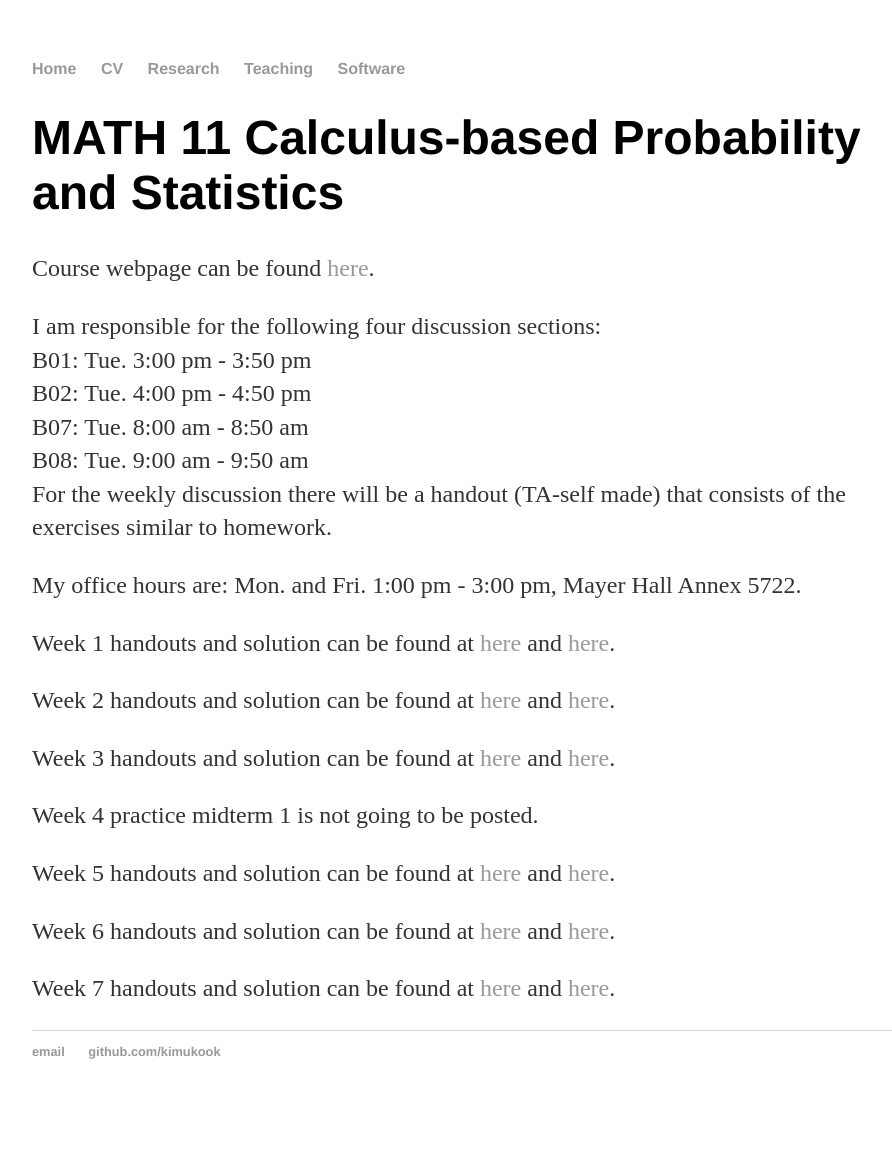
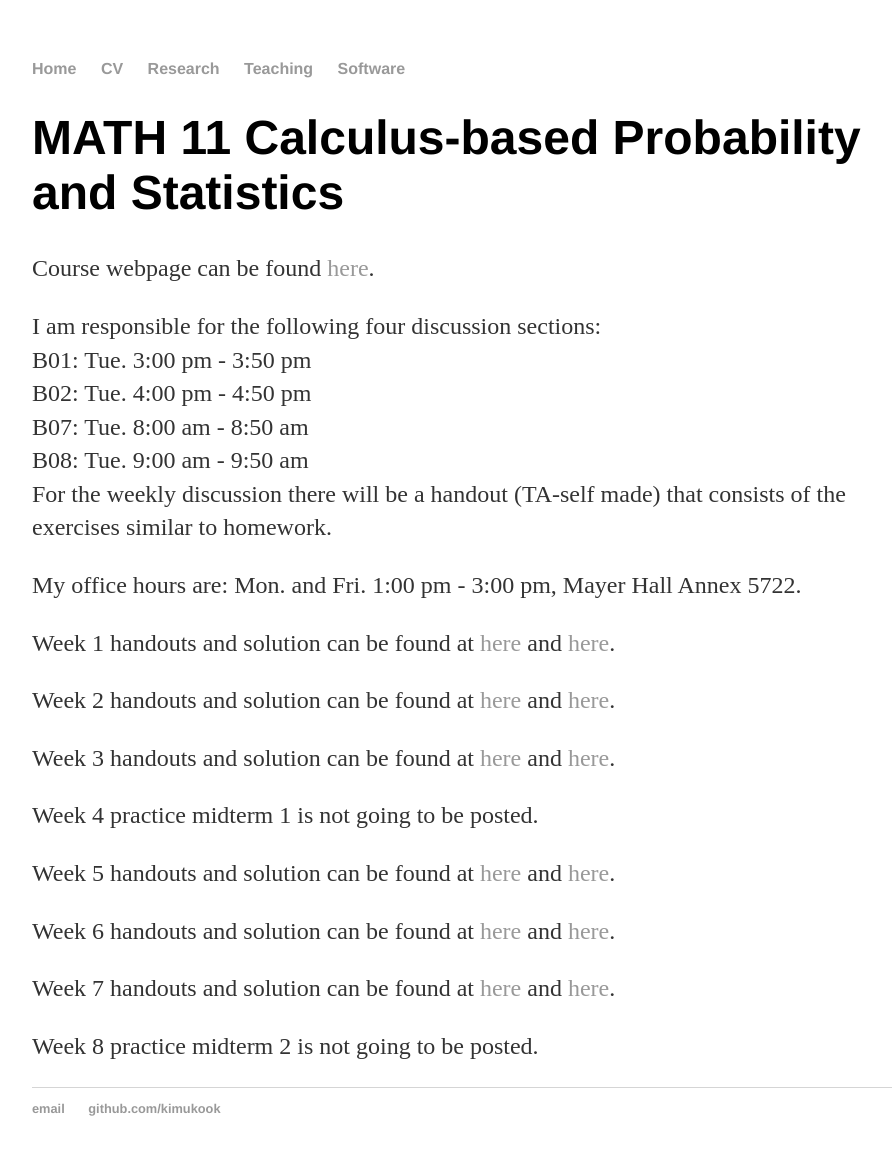
Before and after one commit to kimukook/kimukook.github.io, a Jekyll site: the page built from teaching/math11sp19/index.html, in a window 1280 px wide. Shown: the whole page, without its empty margins (160-1052 px from the left). Built offline with Jekyll 4.4.1, drawn with Linux system fonts in a browser that asks for light colours; before the commit the page ends 1119 px from its top, so only the background shows below that.

Commit message:
Update index.html

```diff
--- a/teaching/math11sp19/index.html
+++ b/teaching/math11sp19/index.html
@@ -20,4 +20,5 @@ title: MATH11
 	<p> Week 5 handouts and solution can be found at <a href="https://kimukook.github.io/teaching/math11sp19/Math_11_Discussion_week5.pdf">here</a> and <a href="https://kimukook.github.io/teaching/math11sp19/Math_11_Discussion_week5_solution.pdf">here</a>.</p>
 	<p> Week 6 handouts and solution can be found at <a href="https://kimukook.github.io/teaching/math11sp19/Math_11_Discussion_week6.pdf">here</a> and <a href="https://kimukook.github.io/teaching/math11sp19/Math_11_Discussion_week6_solutions.pdf">here</a>.</p>
 	<p> Week 7 handouts and solution can be found at <a href="https://kimukook.github.io/teaching/math11sp19/Math_11_Discussion_week7.pdf">here</a> and <a href="https://kimukook.github.io/teaching/math11sp19/Math_11_Discussion_week7_solutions.pdf">here</a>.</p>
+	<p> Week 8 practice midterm 2 is not going to be posted.</p>
 </div><!-- /.blurb -->
```
